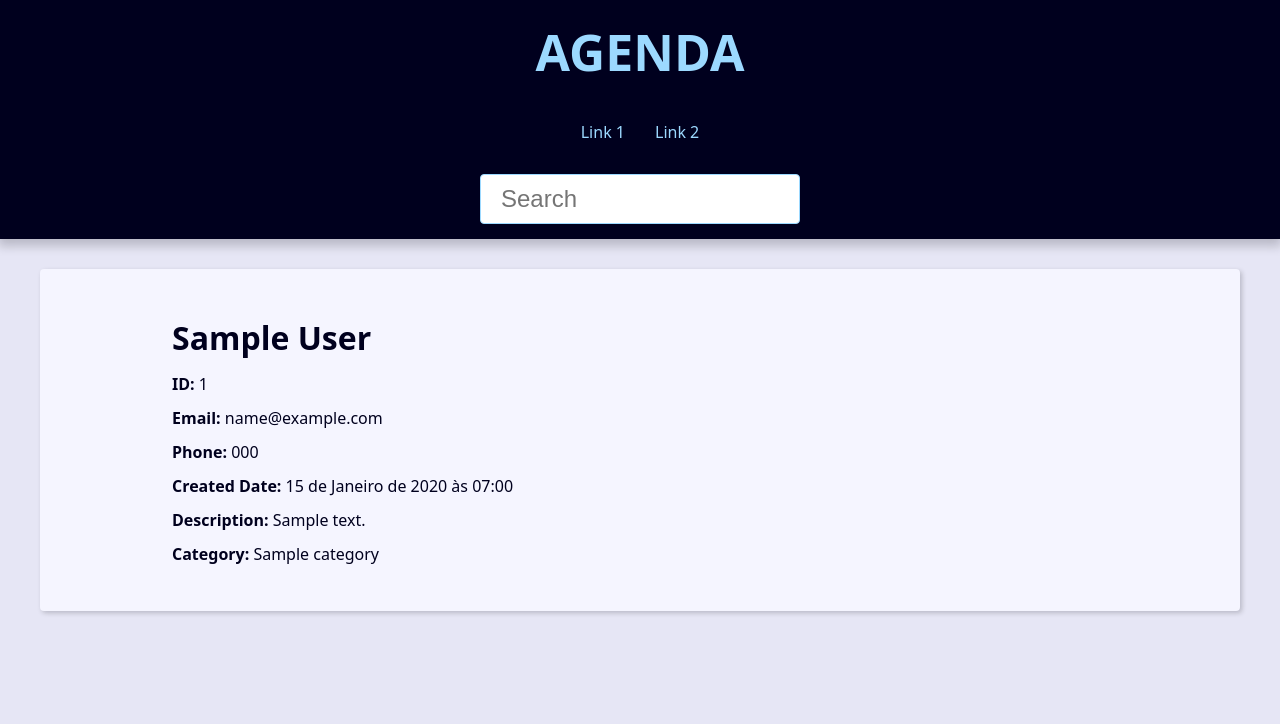
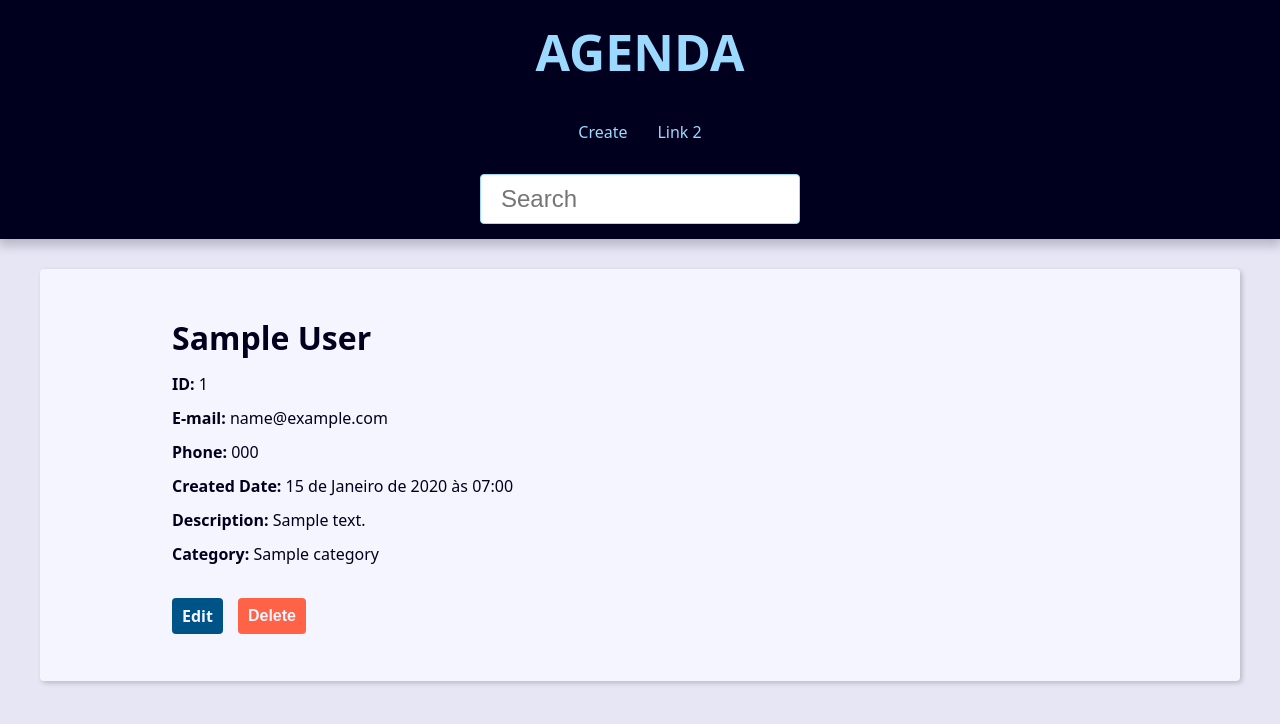
Before and after one commit to LucasPMartins/Project-Agenda-Django, a Django app: page /contact/1/ in a window 1280 px wide. Shown: the top 724 px of the page. Run offline with Django 5.2, Linux system fonts and the light colour scheme; tables that the repository leaves empty hold one stand-in row (values such as "Sample post").

Commit message:
Implement contact update and delete functionality; enhance form validation and styling

```diff
--- a/base_static/global/css/style.css
+++ b/base_static/global/css/style.css
@@ -239,6 +239,11 @@ svg {
     border: 1px solid rgba(255, 255, 0, 90%);
 }
 
+.message.info {
+    background: rgba(0, 0, 255, 0.3);
+    border: 1px solid rgba(0, 0, 255, 0.3);
+}
+
 .form-wrapper {
     max-width: 60rem;
     margin: var(--spacing) auto;
@@ -314,3 +319,23 @@ svg {
     filter: brightness(80%);
     box-shadow: 0 0 5px var(--link-dark-color);
 }
+
+.contact-links {
+    margin-block: calc(var(--small-font-size) * 2);
+    display: flex;
+    align-items: center;
+    gap: 0 var(--spacing);
+}
+
+.btn-link {
+    font-size: var(--small-font-size);
+    text-decoration: none;
+    font-weight: bold;
+    padding: 1rem;
+    display: block;
+    line-height: var(--small-font-size);
+}
+
+.btn-delete {
+    background: tomato;
+}
--- a/base_templates/global/partials/_head.html
+++ b/base_templates/global/partials/_head.html
@@ -1,5 +1,6 @@
 {% load static %}
 <meta charset="UTF-8">
+<meta http-equiv="X-UA-Compatible" content="IE=edge">
 <meta name="viewport" content="width=device-width, initial-scale=1.0">
 <title>{{ site_title }}Agenda</title>
 <link rel="stylesheet" href="{% static 'global/css/style.css' %}">
--- a/base_templates/global/partials/_header.html
+++ b/base_templates/global/partials/_header.html
@@ -5,8 +5,8 @@
     <nav class="menu">
         <ul class="menu-list">
             <li class="menu-item">
-                <a href="" class="menu-link">
-                    Link 1
+                <a href="{% url 'contact:create' %}" class="menu-link">
+                    Create
                 </a>
             </li>
             <li class="menu-item">
--- a/contact/templates/contact/contact.html
+++ b/contact/templates/contact/contact.html
@@ -1,16 +1,34 @@
-{% extends "global/base.html" %}
+{% extends 'global/base.html' %}
 
 {% block content %}
-<div class="single-contact">
+  <div class="single-contact">
     <h1 class="single-contact-name">
-        {{contact.first_name}} {{contact.last_name}}
+      {{ contact.first_name }} {{ contact.last_name }}
     </h1>
 
-    <p><b>ID: </b>{{contact.id}}</p>
-    <p><b>Email: </b>{{contact.email}}</p>
-    <p><b>Phone: </b>{{contact.phone}}</p>
-    <p><b>Created Date: </b>{{contact.created_date}}</p>
-    <p><b>Description: </b>{{contact.description}}</p>
-    <p><b>Category: </b>{{contact.category.name}}</p>
-</div>
+    <p><b>ID:</b> {{ contact.id }}</p>
+    <p><b>E-mail:</b> {{ contact.email }}</p>
+    <p><b>Phone:</b> {{ contact.phone }}</p>
+    <p><b>Created Date:</b> {{ contact.created_date }}</p>
+    <p><b>Description:</b> {{ contact.description }}</p>
+    <p><b>Category:</b> {{ contact.category.name }}</p>
+
+      <div class="contact-links">
+        <a class="btn btn-link" href="{% url 'contact:update' contact.id %}">Edit</a>
+
+        <form action="{% url 'contact:delete' contact.id %}" method="POST">
+          {% csrf_token %}
+
+          {% if confirmation == 'no' %}
+            <input type="hidden" name="confirmation" value="yes">
+            <button class="btn btn-link btn-delete" type="submit">Confirm?</button>
+          {% else %}
+            <button class="btn btn-link btn-delete" type="submit">Delete</button>
+          {% endif %}
+        </form>
+      </div>
+
+
+
+  </div>
 {% endblock content %}
--- a/contact/templates/contact/create.html
+++ b/contact/templates/contact/create.html
@@ -5,7 +5,7 @@
     <h2>Contact</h2>
 
     <form
-        action="{% url "contact:create" %}"
+        action="{{ form_action }}"
         method="POST"
         enctype="multipart/form-data"
     >
--- a/contact/urls.py
+++ b/contact/urls.py
@@ -9,4 +9,6 @@ urlpatterns = [
     # CONTACT (CRUD)
     path('contact/<int:contact_id>/', views.contact, name='contact'),
     path('contact/create/', views.create, name='create'),
+    path('contact/<int:contact_id>/update/', views.update, name='update'),
+    path('contact/<int:contact_id>/delete/', views.delete, name='delete'),
 ]
```
Also changed, not shown: contact/forms.py (+22 -5 lines), contact/views/contact_forms.py (+53 -2 lines).
